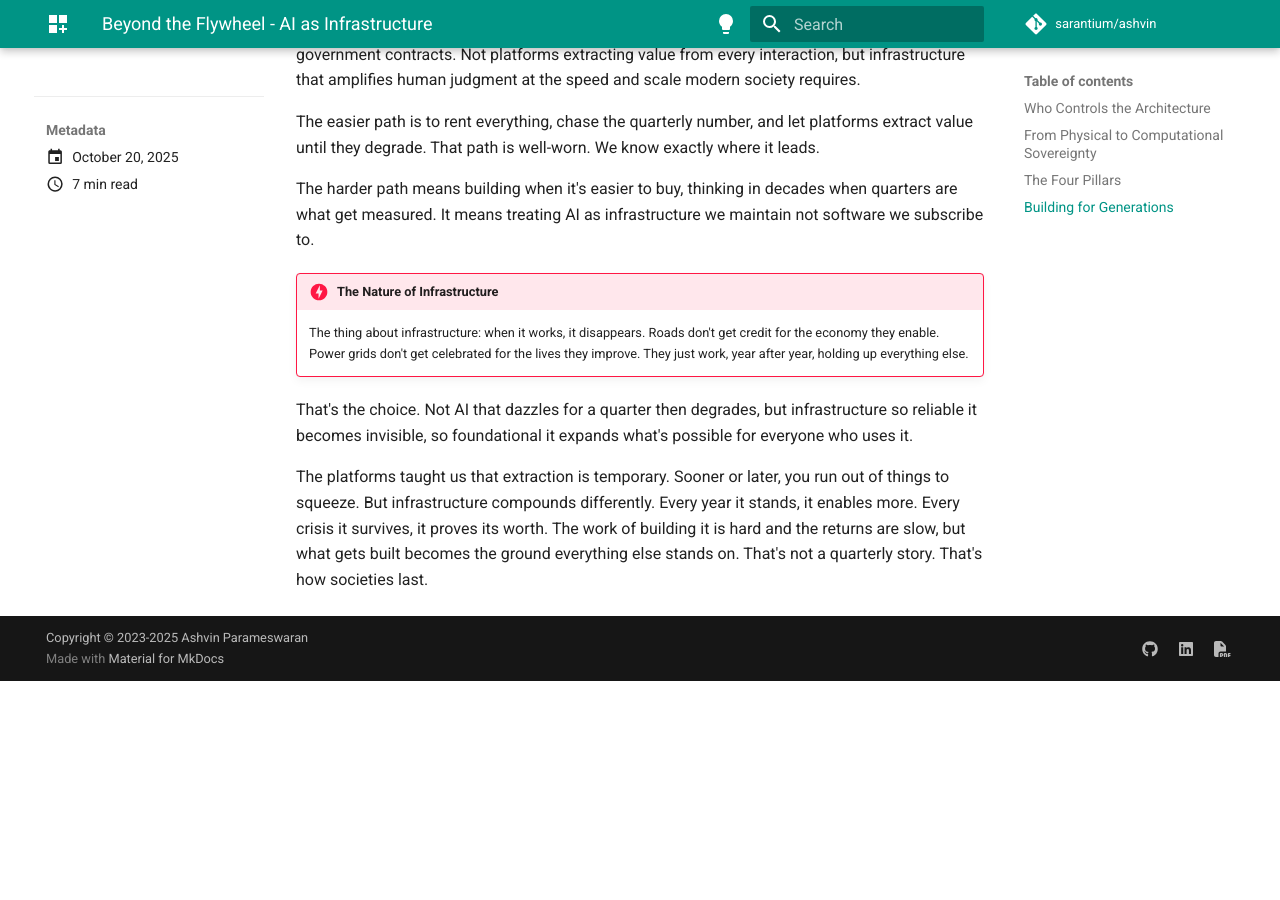
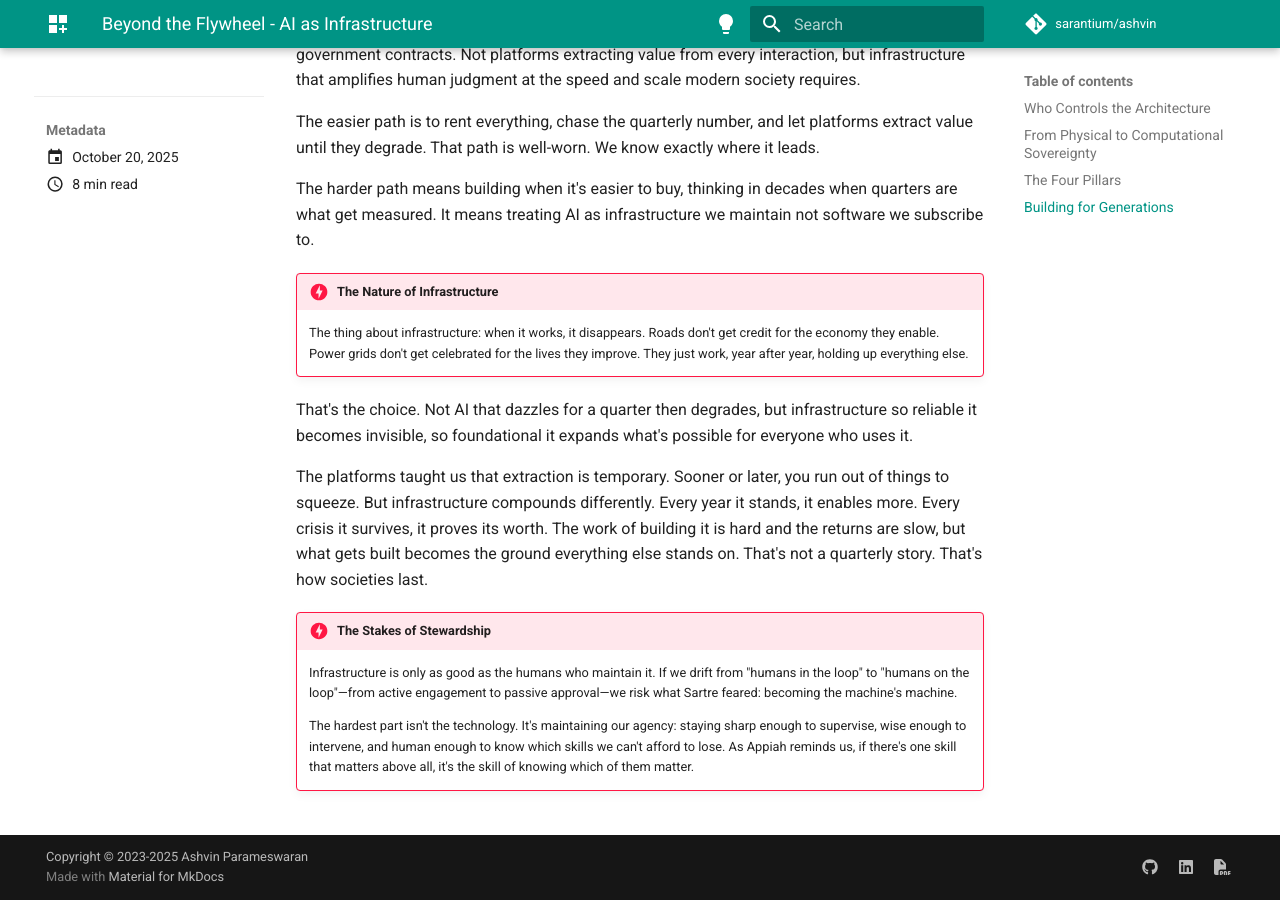
Before and after one commit to sarantium/ashvin, an MkDocs documentation site: the page built from docs/blog/posts/2025-10-20.md, in a window 1280 px wide and 900 px high, scrolled down 2926 px. Built offline with MkDocs 1.6.1 and Material for MkDocs 9.7.7, drawn with Linux system fonts in a browser that asks for light colours; comment, search, counter and statistics services are not loaded; before the commit the page ends 3607 px from its top, so only the background shows below that.

Commit message:
Revise AI infrastructure blog post with de-skilling insights
- Update workforce section with nuanced view on skill migration and reserve skills
- Add cognitive division of labor perspective to economy section
- Include closing note on human agency and stewardship
- Incorporate Appiah's "humans in/on the loop" framework

🤖 Generated with [Claude Code](https://claude.com/claude-code)

Co-Authored-By: Claude <noreply@anthropic.com>

```diff
--- a/docs/blog/posts/2025-10-20.md
+++ b/docs/blog/posts/2025-10-20.md
@@ -47,11 +47,15 @@ We need to treat AI at this level. Not as a quarterly growth engine, but as civi
 
 ??? success "Workforce"
 
-    Let's be direct: AI will replace jobs. The responsibility of government and society isn't to soften that truth with easy words. It's to act with urgency.
+    AI will eliminate jobs. Lots of them. But that's not the whole story.
 
-    We need large-scale reskilling programs that actually work. Safety nets designed for the shock that's coming. Clear pathways for people whose work will be displaced. Not vague promises, but concrete transitions with real support.
+    Every major technology kills some skills while birthing others. Telegraph operators vanished, but network engineers emerged. Typists disappeared, programmers appeared. Today's pattern: coders spend less time writing, more time reviewing what AI generates. The skill migrates upward—from production to supervision.
 
-    Without this planning, disruption won't resolve itself into new opportunity. It will fracture the social fabric and weaken the state. This isn't a problem that solves itself. Either we build the infrastructure for transition now, or we deal with the consequences later when it's much harder and much more expensive.
+    The danger is drifting from "humans in the loop" to "humans on the loop"—from actively engaged to rubber-stamping what the machine decided. That's when expertise dies.
+
+    We need reserve skills. The Navy brought back celestial navigation after years of GPS dependence. Not everyone needs a sextant, but someone better know how when satellites go dark. Same principle: enough humans must understand these systems deeply enough to catch failures, to know when the model has lost the plot.
+
+    This means real reskilling programs, not theatre. Safety nets that actually work. And preserving what makes us irreplaceable: taste, judgment, the ability to wrestle with ambiguity, knowing when the machine is confidently wrong.
 
 ??? success "Trust"
 
@@ -83,6 +87,10 @@ We need to treat AI at this level. Not as a quarterly growth engine, but as civi
 
     This is why the technology pillar and the economy pillar are inseparable. Economic sovereignty requires technological independence. You cannot have one without the other.
 
+    Nobody makes a pencil from scratch anymore—hasn't for decades. The cognitive division of labor is old news. But AI cranks this interdependence to warp speed. When agents execute millions of micro-decisions per second, human oversight has to evolve. We can't review every decision. We have to set boundaries, encode values, maintain accountability for what matters.
+
+    Economic sovereignty in the age of AI isn't about controlling every transaction. It's about preserving human judgment over the transactions that define your economy's character. Let the machines handle the routine. Keep humans in charge of the exceptions, the ethics, the edges where judgment matters more than speed.
+
 ---
 
 These four pillars (workforce, trust, technology, economy) aren't separate problems. They're facets of the same challenge: building AI infrastructure that serves the public rather than extracting from it. Infrastructure that defends essential capabilities and expands what people and institutions can do.
@@ -103,3 +111,8 @@ The harder path means building when it's easier to buy, thinking in decades when
 That's the choice. Not AI that dazzles for a quarter then degrades, but infrastructure so reliable it becomes invisible, so foundational it expands what's possible for everyone who uses it.
 
 The platforms taught us that extraction is temporary. Sooner or later, you run out of things to squeeze. But infrastructure compounds differently. Every year it stands, it enables more. Every crisis it survives, it proves its worth. The work of building it is hard and the returns are slow, but what gets built becomes the ground everything else stands on. That's not a quarterly story. That's how societies last.
+
+!!! danger "The Stakes of Stewardship"
+    Infrastructure is only as good as the humans who maintain it. If we drift from "humans in the loop" to "humans on the loop"—from active engagement to passive approval—we risk what Sartre feared: becoming the machine's machine.
+
+    The hardest part isn't the technology. It's maintaining our agency: staying sharp enough to supervise, wise enough to intervene, and human enough to know which skills we can't afford to lose. As Appiah reminds us, if there's one skill that matters above all, it's the skill of knowing which of them matter.
```
